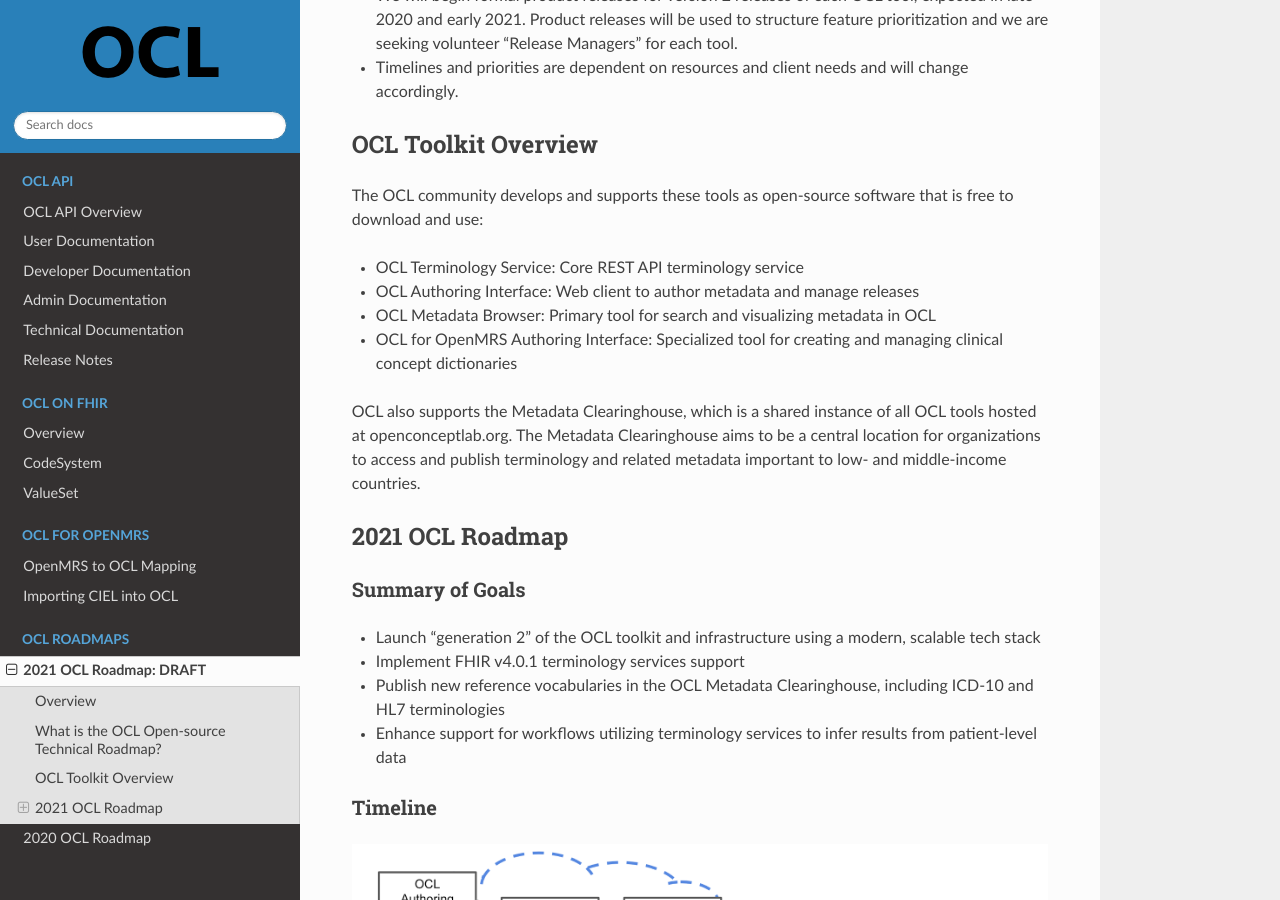
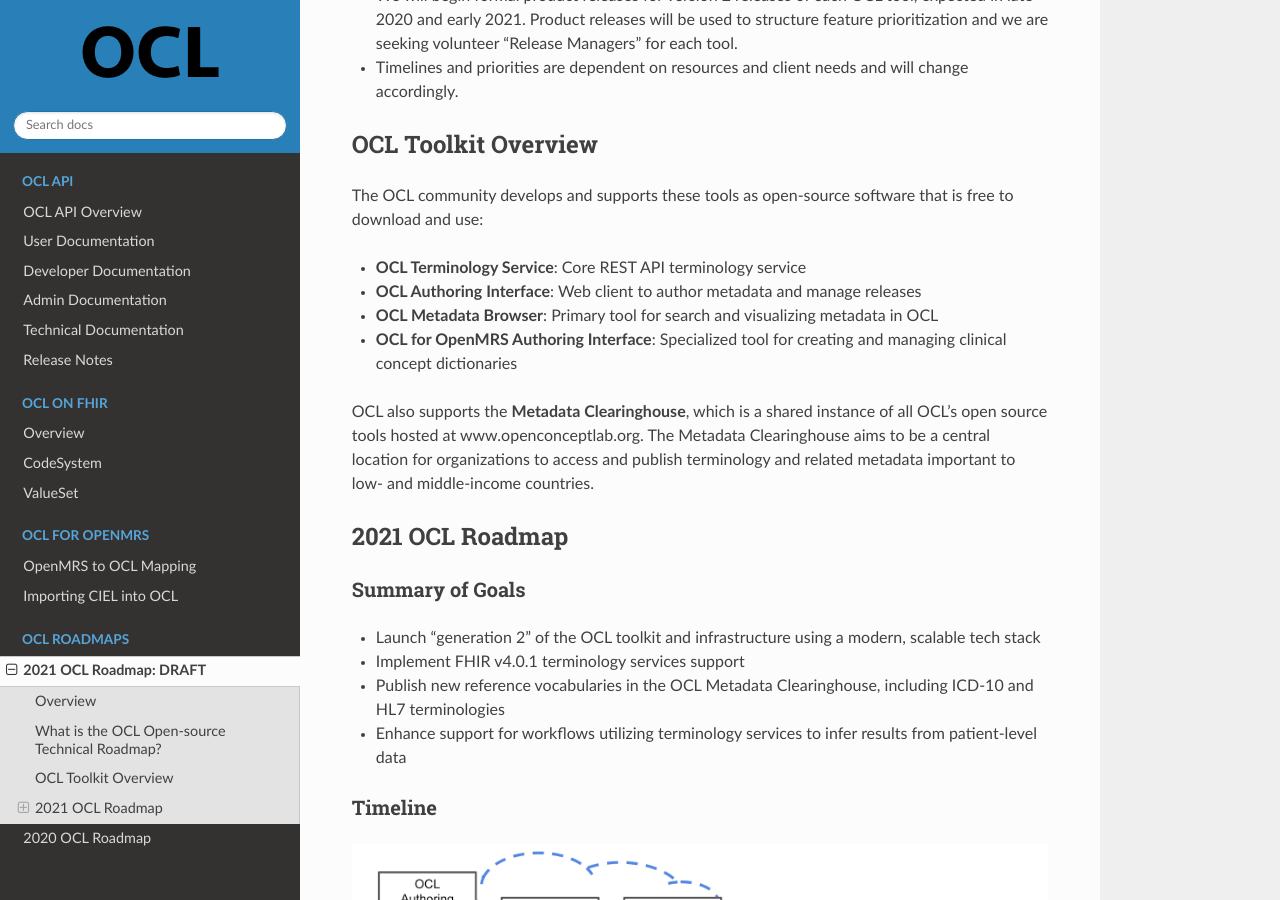
Before and after one commit to OpenConceptLab/ocl-docs, a Sphinx documentation site: the page built from docs/source/roadmaps/2021/roadmap.md, in a window 1280 px wide and 900 px high, scrolled down 432 px. Built offline with Sphinx 7.4.7 and the Read the Docs theme 2.0.0, drawn with Linux system fonts in a browser that asks for light colours.

Commit message:
Update roadmap.md

```diff
--- a/docs/source/roadmaps/2021/roadmap.md
+++ b/docs/source/roadmaps/2021/roadmap.md
@@ -7,12 +7,12 @@
 - Timelines and priorities are dependent on resources and client needs and will change accordingly.
 ## OCL Toolkit Overview
 The OCL community develops and supports these tools as open-source software that is free to download and use:
-- OCL Terminology Service: Core REST API terminology service
-- OCL Authoring Interface: Web client to author metadata and manage releases
-- OCL Metadata Browser: Primary tool for search and visualizing metadata in OCL
-- OCL for OpenMRS Authoring Interface: Specialized tool for creating and managing clinical concept dictionaries
+- **OCL Terminology Service**: Core REST API terminology service
+- **OCL Authoring Interface**: Web client to author metadata and manage releases
+- **OCL Metadata Browser**: Primary tool for search and visualizing metadata in OCL
+- **OCL for OpenMRS Authoring Interface**: Specialized tool for creating and managing clinical concept dictionaries
 
-OCL also supports the Metadata Clearinghouse, which is a shared instance of all OCL tools hosted at openconceptlab.org. The Metadata Clearinghouse aims to be a central location for organizations to access and publish terminology and related metadata important to low- and middle-income countries.
+OCL also supports the **Metadata Clearinghouse**, which is a shared instance of all OCL's open source tools hosted at www.openconceptlab.org. The Metadata Clearinghouse aims to be a central location for organizations to access and publish terminology and related metadata important to low- and middle-income countries.
 
 ## 2021 OCL Roadmap
 ### Summary of Goals
```
